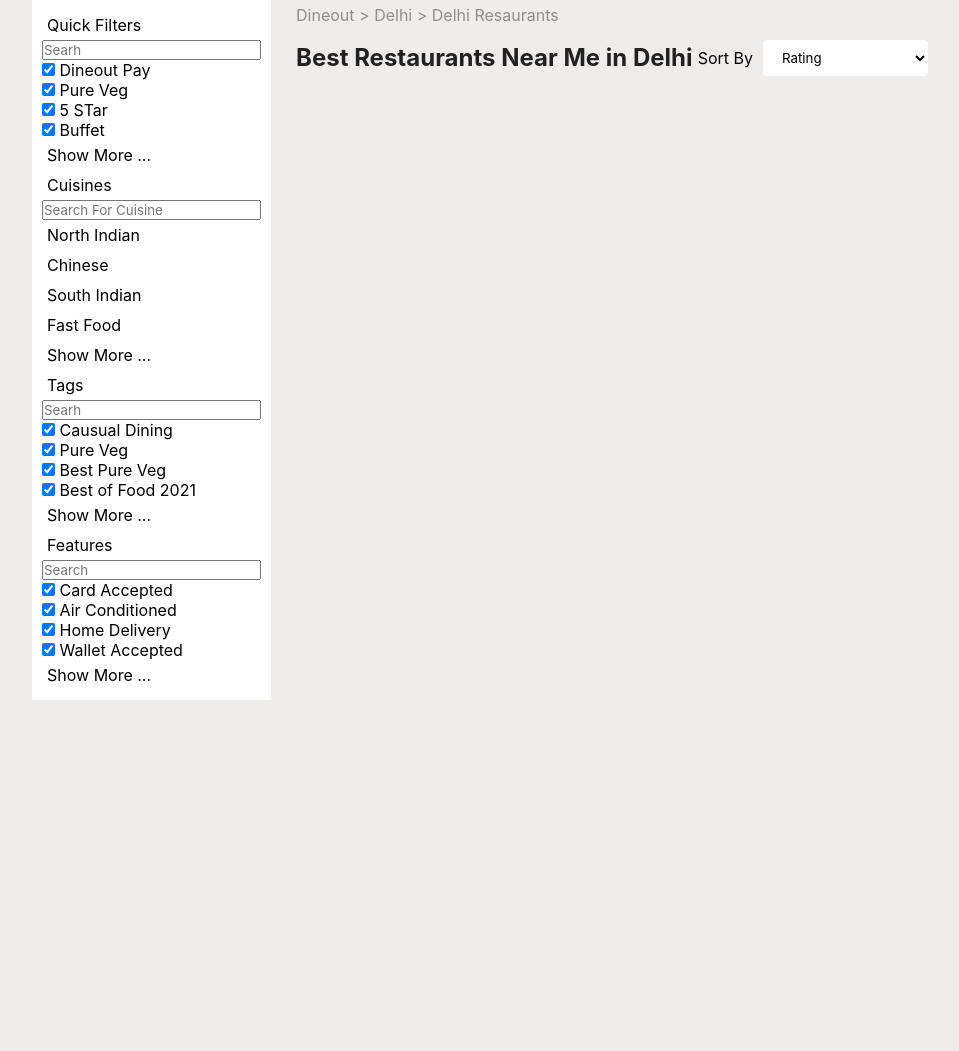
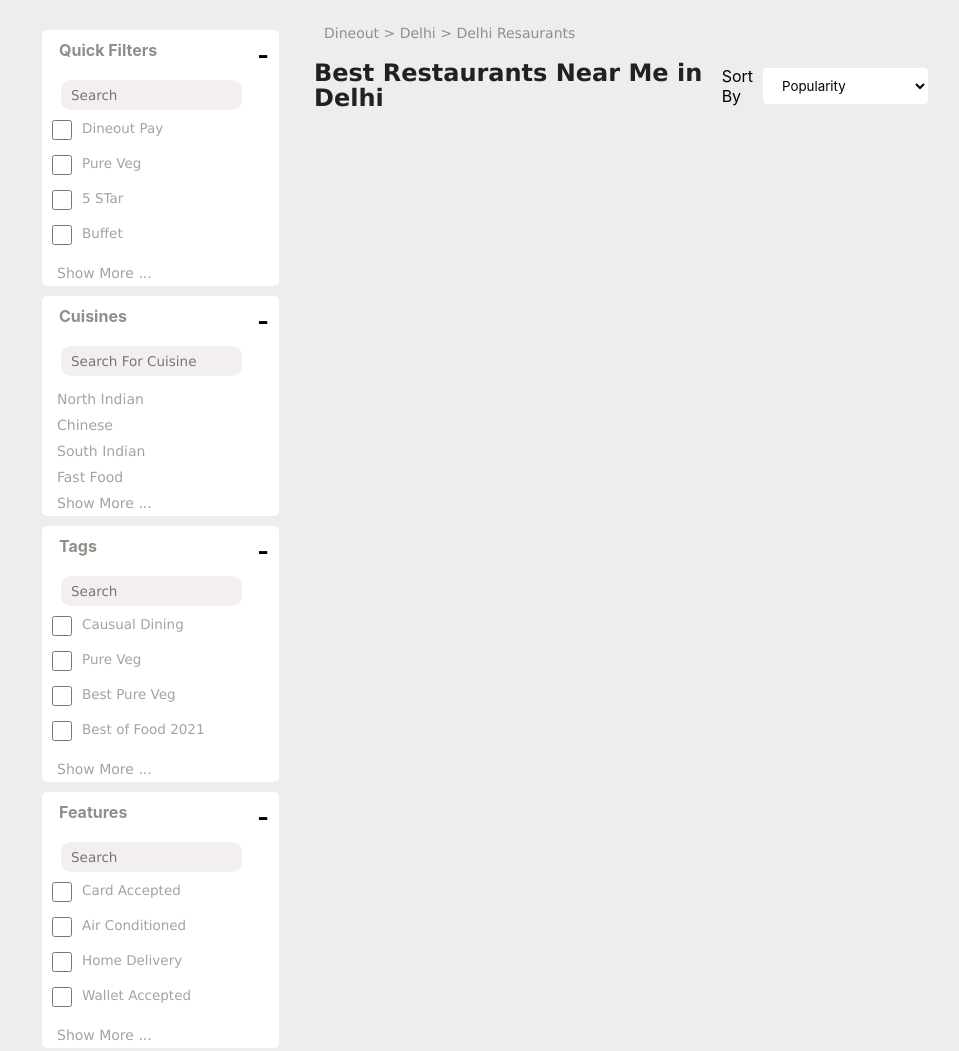
Before and after one commit to raushansft/Dineout-Clone-Website, a website: page product-page.html in a window 1280 px wide. Shown: the whole page, without its empty margins (160-1119 px from the left). Before the commit the page ends 800 px from the top, so only its background shows below. Drawn offline with Linux system fonts and the light colour scheme; no server answers.

Commit message:
js filter

```diff
--- a/product-page-script.js
+++ b/product-page-script.js
@@ -19,8 +19,14 @@
 }
 
 function displayData(productDatas){
+    let productDetails=document.querySelector("#product-details");
+    productDetails.innerHTML="";
     productDatas.forEach(product => {
-        console.log(product);
+        // console.log(product);
+        // productDetails.innerHTML="";
+
+
+
         let card=document.createElement("div");
 
         let divImg=document.createElement("div");
@@ -64,3 +70,57 @@
 
     });
 }
+
+
+
+
+// apply filter functionality
+
+
+async function fetchDataFilter(){
+    try {
+        let url="http://localhost:3000/products";
+        let res= await fetch(url);
+        let data= await res.json();
+        // console.log(data);
+        // console.log(data[0]);
+        let filterDAta=sortAndDisplayData(data);
+
+        // displayData(data);
+
+    } catch (error) {
+        console.log(error, "Error in fatching data");
+
+    }
+
+}
+
+
+function sortAndDisplayData(data){
+
+    let val=document.querySelector("#sortby").value;
+
+    // based on ratting
+    data.sort(function(a,b){
+        if(val="Rating"){
+            return b.rating-a.rating;
+        }else if(val="Price: Low to High"){
+            return a.price-b.price;
+        }else if(val="Price: High to Low"){
+            return b.price-a.price;
+
+        }else{
+            return;
+        }
+
+    });
+    // console.log(data);
+    displayData(data);
+}
+
+let sort=document.querySelector("#sortby");
+sort.addEventListener("change",function(){
+    let val=document.querySelector("#sortby").value;
+    console.log(val);
+    fetchDataFilter();
+});
--- a/product-page-style.css
+++ b/product-page-style.css
@@ -1,4 +1,77 @@
+/* // css added by madhavi  */
+#main-container{
+    display:grid;
+    grid-template-columns: repeat(2,1fr);
+    /* background-color: rgb(185, 178, 178); */
+    /* margin-left:100px; */
+ }
 
+ .check-container{
+    display:flex;
+
+ }
+ .check{
+    width:20px;
+    height: 20px;
+    cursor:pointer;
+    margin-bottom: 15px;
+    margin-right: 10px;
+    border: #696969;
+
+ }
+ p{
+    color:rgb(162, 163, 164);
+    font-size:14px;
+    font-family:Verdana, Geneva, Tahoma, sans-serif;
+    margin-left:10px;
+    cursor:pointer;
+ }
+ .check-container{
+    margin-left:10px;
+ }
+#search{
+    /* background-color:rgb(247, 242, 233); */
+    background-color:rgb(244, 239, 239);
+    padding-left: 10px;
+    border:none;
+    height:30px;
+    margin-left:19px;
+    border-radius:10px;
+    /* width:240px; */
+    font-size: 13.5px;
+    margin-bottom:10px;
+    font-family:Verdana, Geneva, Tahoma, sans-serif; ;
+ }
+ .checkmark{
+    color:rgb(162, 163, 164);
+    font-family:Verdana, Geneva, Tahoma, sans-serif;
+    font-size:13.5px;
+    border:none;
+ }
+ .sub-head{
+    color:rgb(143, 143, 137);
+    margin-left:17px;
+    cursor:pointer;
+    /* padding:20px; */
+    width:220px;
+    border:none;
+    outline:none;
+    margin-bottom: 10px;
+    margin-top: 10px;
+ }
+
+ .sub-head:after{
+   content:'-';
+   color:black;
+   font-size: 25px;
+   font-weight:bold;
+   float:right;
+   /* margin-left:480px; */
+   /* margin-top: -20px; */
+   margin-right: 10px;
+ }
+
+ /* // above css added by madhavi  */
 
 * {
     margin: 0;
@@ -56,10 +129,16 @@
 }
 
 #feature-container{
+    display: flex;
+    flex-direction: column;
+    gap: 10px;
+
+   border-radius: 5px;
     padding: 10px;
     flex-grow: 1;
-    background-color: white;
+
     /* width: 20%; */
+    margin-top: 20px;
 }
 
 #product-container{
@@ -67,13 +146,16 @@
     /* width: 50%; */
     flex-direction: column;
     flex-grow: 3;
-
-    flex-grow: 3;
+    margin-top: 20px;
 }
 
 .left-feature{
     display: flex;
     flex-direction: column;
+    background-color: white;
+    border-radius: 5px;
+
+
 }
 
 #product-details{
--- a/product-page.html
+++ b/product-page.html
@@ -1,5 +1,6 @@
 <!DOCTYPE html>
 <html lang="en">
+
 <head>
     <meta charset="UTF-8">
     <meta http-equiv="X-UA-Compatible" content="IE=edge">
@@ -7,110 +8,112 @@
     <title>Product Page</title>
     <link rel="stylesheet" href="./product-page-style.css">
 </head>
+
 <body>
     <div id="main-container">
         <div id="feature-container">
             <!-- implement checkbod -->
             <div class="left-feature">
-            <p>Quick Filters</p>
-            <input id="search" type="text" placeholder="Searh">
-            <label class="check-container" >
-                <input type="checkbox" checked="checked" >
-                <span class="checkmark"></span>
-                Dineout Pay
+                <h4 class="sub-head">Quick Filters</h4>
+                <div class=content><input id="search" type="text" placeholder="Search">
+                    <label class="check-container">
+                        <input class="check" type="checkbox" >
+                        <span class="checkmark"> Dineout Pay
+                        </span>
                     </label>
 
-            <label class="check-container" >
-                <input type="checkbox" checked="checked" >
-                <span class="checkmark"></span>
-                Pure Veg
+                    <label class="check-container">
+                        <input class="check" type="checkbox" >
+                        <span class="checkmark"> Pure Veg </span>
+
                     </label>
 
-            <label class="check-container" >
-                <input type="checkbox" checked="checked" >
-                <span class="checkmark"></span>
-                5 STar
+                    <label class="check-container">
+                        <input class="check" type="checkbox" >
+                        <span class="checkmark"> 5 STar</span>
+
                     </label>
 
-            <label class="check-container" >
-                <input type="checkbox" checked="checked" >
-                <span class="checkmark"></span>
-                Buffet
+                    <label class="check-container">
+                        <input class="check" type="checkbox" >
+                        <span class="checkmark"> Buffet </span>
+
                     </label>
 
                     <p>Show More ...</p>
-
+                </div>
             </div>
 
-        <!-- // cusines implement -->
+            <!-- // cusines implement   search two -->
             <div class="left-feature">
-            <p>Cuisines</p>
-            <input type="text" id="search-cuisines" placeholder="Search For Cuisine">
-            <p>North Indian</p>
-            <p>Chinese</p>
+                <h4 class="sub-head">Cuisines</h4>
+                <div class="content"><input type="text" id="search" placeholder="Search For Cuisine">
+                    <p >North Indian</p>
+                    <p >Chinese</p>
                     <p>South Indian</p>
                     <p>Fast Food</p>
+                    <p >Show More ...</p>
+                </div>
+            </div>
+            <!-- // Tags implement   search three-->
+            <div class="left-feature">
+                <h4 class="sub-head">Tags</h4>
+                <div class="content"><input id="search" type="text" placeholder="Search">
+                    <label class="check-container">
+                        <input class="check" type="checkbox" >
+                        <span class="checkmark"> Causual Dining
+                        </span>
+                    </label>
+
+                    <label class="check-container">
+                        <input class="check" type="checkbox" >
+                        <span class="checkmark">Pure Veg </span>
+
+                    </label>
+
+                    <label class="check-container">
+                        <input class="check" type="checkbox" >
+                        <span class="checkmark"> Best Pure Veg</span>
+
+                    </label>
+
+                    <label class="check-container">
+                        <input class="check" type="checkbox" >
+                        <span class="checkmark"> Best of Food 2021 </span>
+
+                    </label>
+
                     <p>Show More ...</p>
                 </div>
 
-        <!-- // Tags implement  -->
+            </div>
+            <!-- // Fetures implement    search four -->
             <div class="left-feature">
-            <p>Tags</p>
-            <input id="search-tag" type="text" placeholder="Searh">
-            <label class="check-container" >
-                <input type="checkbox" checked="checked" >
-                <span class="checkmark"></span>
-                Causual Dining
+                <h4 class="sub-head">Features</h4>
+                <div class="content"><input type="text" id="search" placeholder="Search">
+                    <label class="check-container">
+                        <input class="check" type="checkbox" >
+                        <span class="checkmark">Card Accepted</span>
+
                     </label>
+                    <label class="check-container">
+                        <input class="check" type="checkbox" >
+                        <span class="checkmark"> Air Conditioned</span>
 
-            <label class="check-container" >
-                <input type="checkbox" checked="checked" >
-                <span class="checkmark"></span>
-                Pure Veg
                     </label>
+                    <label class="check-container">
+                        <input class="check" type="checkbox" >
+                        <span class="checkmark"> Home Delivery</span>
 
-            <label class="check-container" >
-                <input type="checkbox" checked="checked" >
-                <span class="checkmark"></span>
-                Best Pure Veg
                     </label>
+                    <label class="check-container">
+                        <input class="check" type="checkbox" >
+                        <span class="checkmark"> Wallet Accepted</span>
 
-            <label class="check-container" >
-                <input type="checkbox" checked="checked" >
-                <span class="checkmark"></span>
-                Best of Food 2021
                     </label>
-
                     <p>Show More ...</p>
 
                 </div>
-        <!-- // Fetures implement  -->
-        <div class="left-feature">
-            <p>Features</p>
-            <input type="text" id="search-features" placeholder="Search">
-            <label class="check-container" >
-                <input type="checkbox" checked="checked" >
-                <span class="checkmark"></span>
-                Card Accepted
-            </label>
-            <label class="check-container" >
-                <input type="checkbox" checked="checked" >
-                <span class="checkmark"></span>
-                Air Conditioned
-            </label>
-            <label class="check-container" >
-                <input type="checkbox" checked="checked" >
-                <span class="checkmark"></span>
-                Home Delivery
-            </label>
-            <label class="check-container" >
-                <input type="checkbox" checked="checked" >
-                <span class="checkmark"></span>
-                Wallet Accepted
-            </label>
-            <p>Show More ...</p>
-
-
             </div>
 
         </div>
@@ -126,8 +129,8 @@
                     <select name="SortBy" id="sortby">
 
 
+                        <option value="Popularity">Popularity</option>
                         <option value="Rating">Rating</option>
-                    <option value="Popularity">Popularity</option>
                         <option value="Price: Low to High">Price: Low to High</option>
                         <option value="Price: High to Low">Price: High to Low</option>
                     </select>
@@ -146,5 +149,6 @@
     </div>
 
 </body>
+
 </html>
 <script src="./product-page-script.js"></script>
```
Lines whose indentation alone changed are shown as unchanged.
